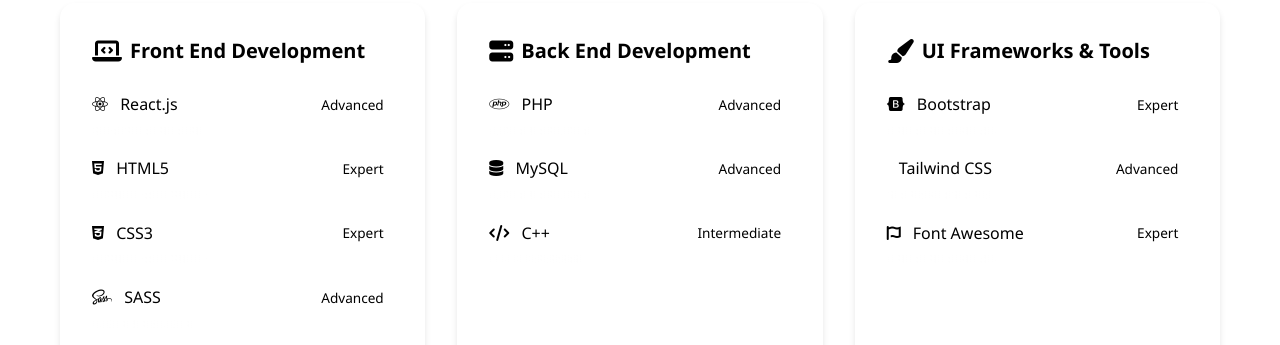
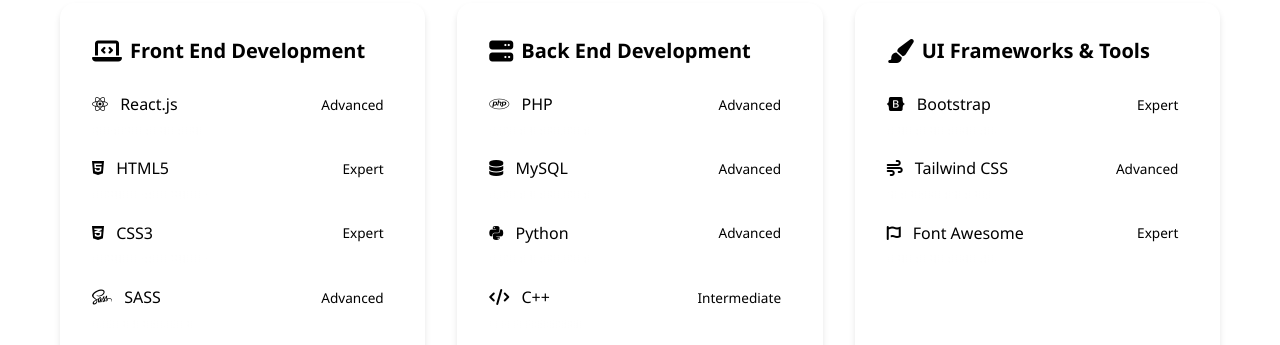
Before and after one commit to KingKamal1/portfolio, a plain HTML site: page index.html in a window 1280 px wide. Shown: the part 2371-2716 px from the top of the page. Drawn offline with nearby package versions, Linux system fonts and the light colour scheme.

Commit message:
feat: add Python skill and update Tailwind CSS icon

```diff
--- a/index.html
+++ b/index.html
@@ -148,6 +148,15 @@
                         </div>
                         <div class="skill-item">
                             <div class="skill-header">
+                                <span><i class="fab fa-python"></i> Python</span>
+                                <span class="skill-level">Advanced</span>
+                            </div>
+                            <div class="progress-bar">
+                                <div class="progress" style="width: 85%"></div>
+                            </div>
+                        </div>
+                        <div class="skill-item">
+                            <div class="skill-header">
                                 <span><i class="fas fa-code"></i> C++</span>
                                 <span class="skill-level">Intermediate</span>
                             </div>
@@ -172,7 +181,7 @@
                         </div>
                         <div class="skill-item">
                             <div class="skill-header">
-                                <span><i class="fab fa-tailwind"></i> Tailwind CSS</span>
+                                <span><i class="fas fa-wind"></i> Tailwind CSS</span>
                                 <span class="skill-level">Advanced</span>
                             </div>
                             <div class="progress-bar">
```
